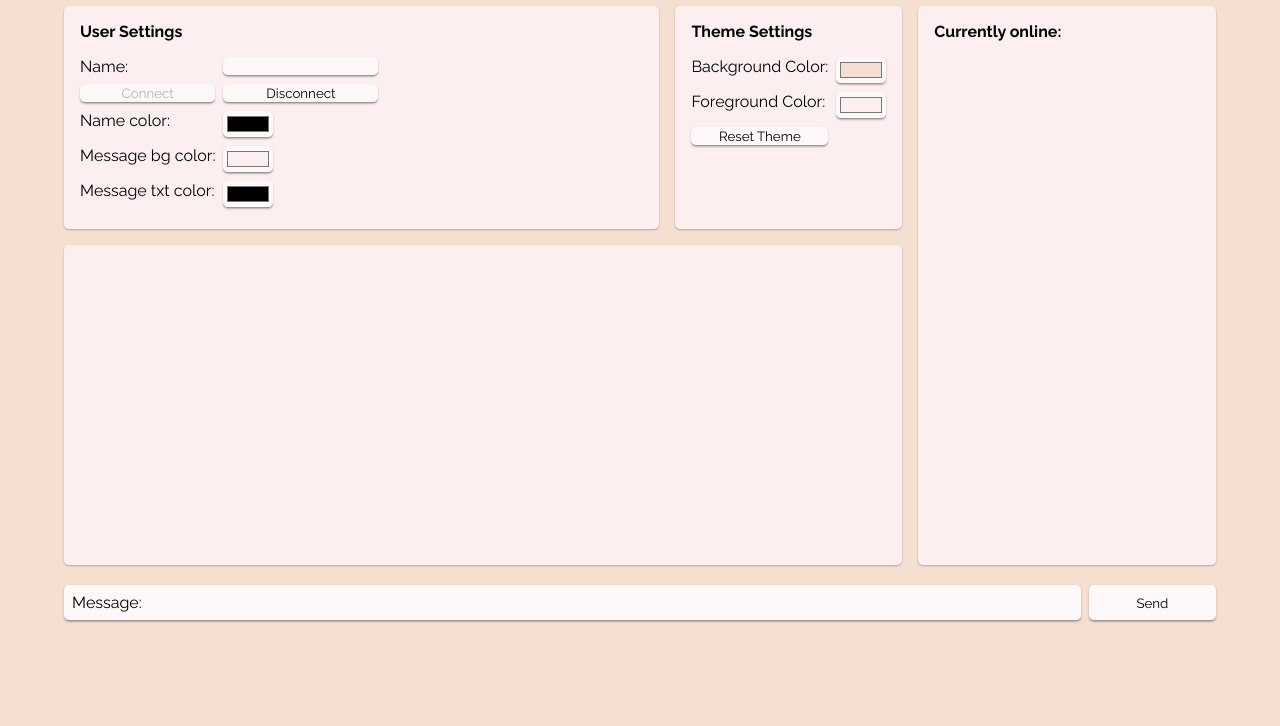
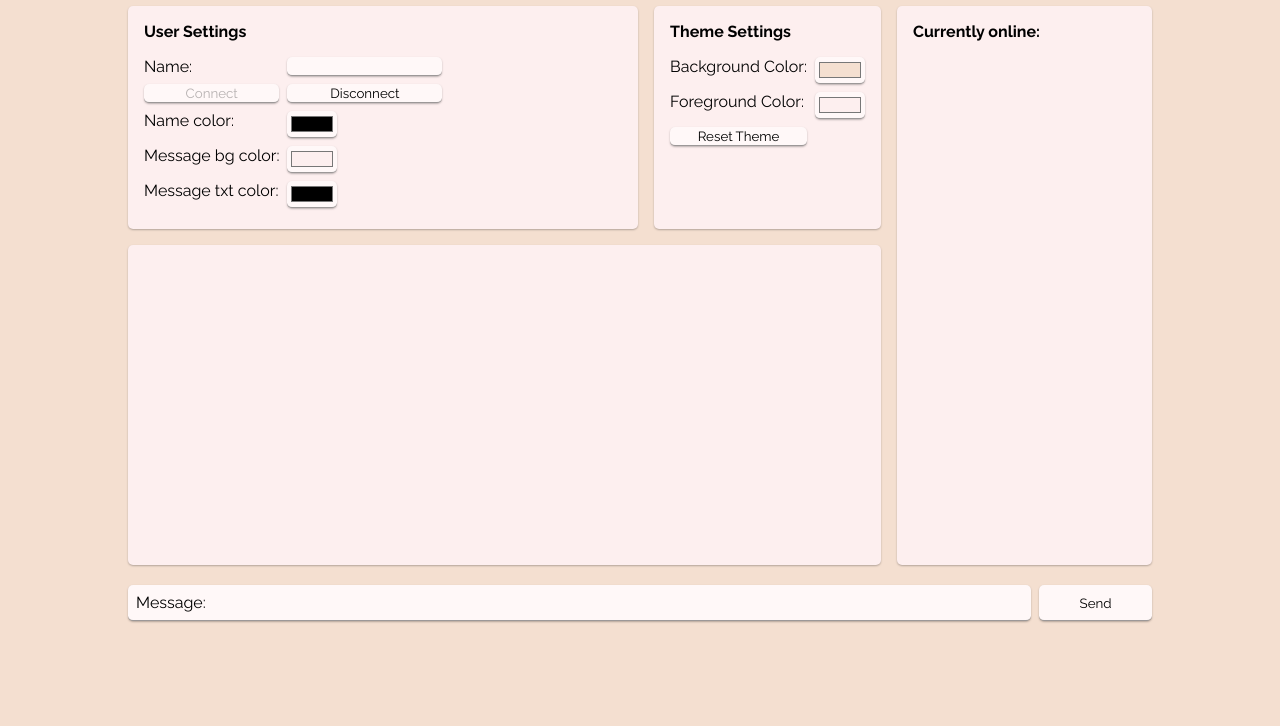
Before and after one commit to jacques-jd/nodejs-Chat, a website: page index.html in a window 1280 px wide. Shown: the part 74-800 px from the top of the page. Drawn offline with Linux system fonts and the light colour scheme.

Commit message:
hotfix width

```diff
--- a/stylesheet.css
+++ b/stylesheet.css
@@ -7,7 +7,10 @@ body,input{font-family:'Raleway';}
 	--input:#fff8f8;
 }
 
-
+#wrapper {
+	width:90vw;
+	margin:0 auto;
+}
 
 a, nav {
 	color:#a89486;
@@ -39,10 +42,6 @@ input:focus {
 	outline:none;
 }
 
-#wrapper {
-	width:90vw;
-	margin:0 auto;
-}
 
 #chat, #userSettings, #usersOnline, label[for="msg"], input, #onlinelist>span, #chat>span, .card {
 	border:none;
@@ -173,6 +172,9 @@ nav {
 	nav {
 		position:fixed;
 	}
+	#wrapper {
+		width:80vw;
+	}
 	.grid {
 		grid-template-areas:
 		"sett them onli"
```
